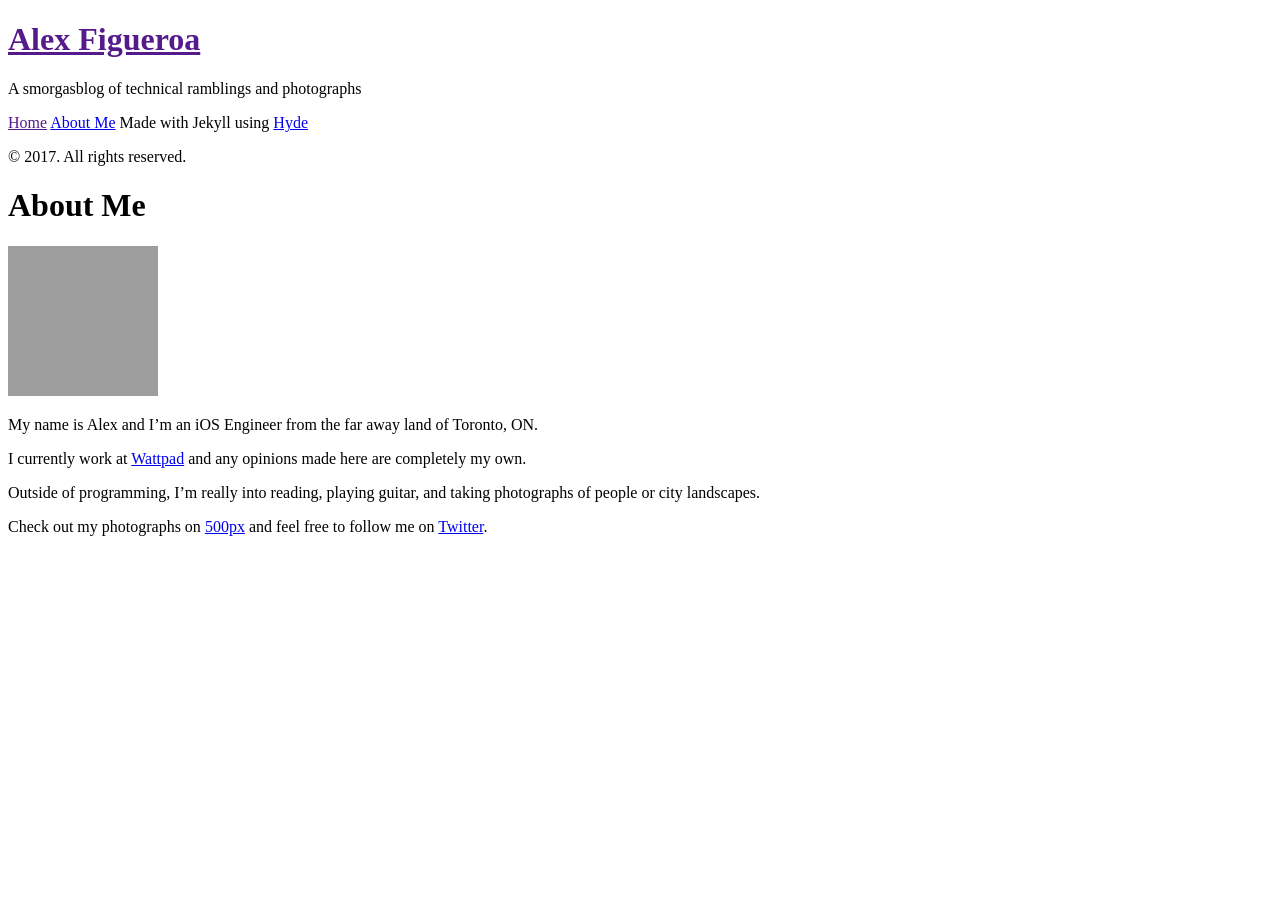
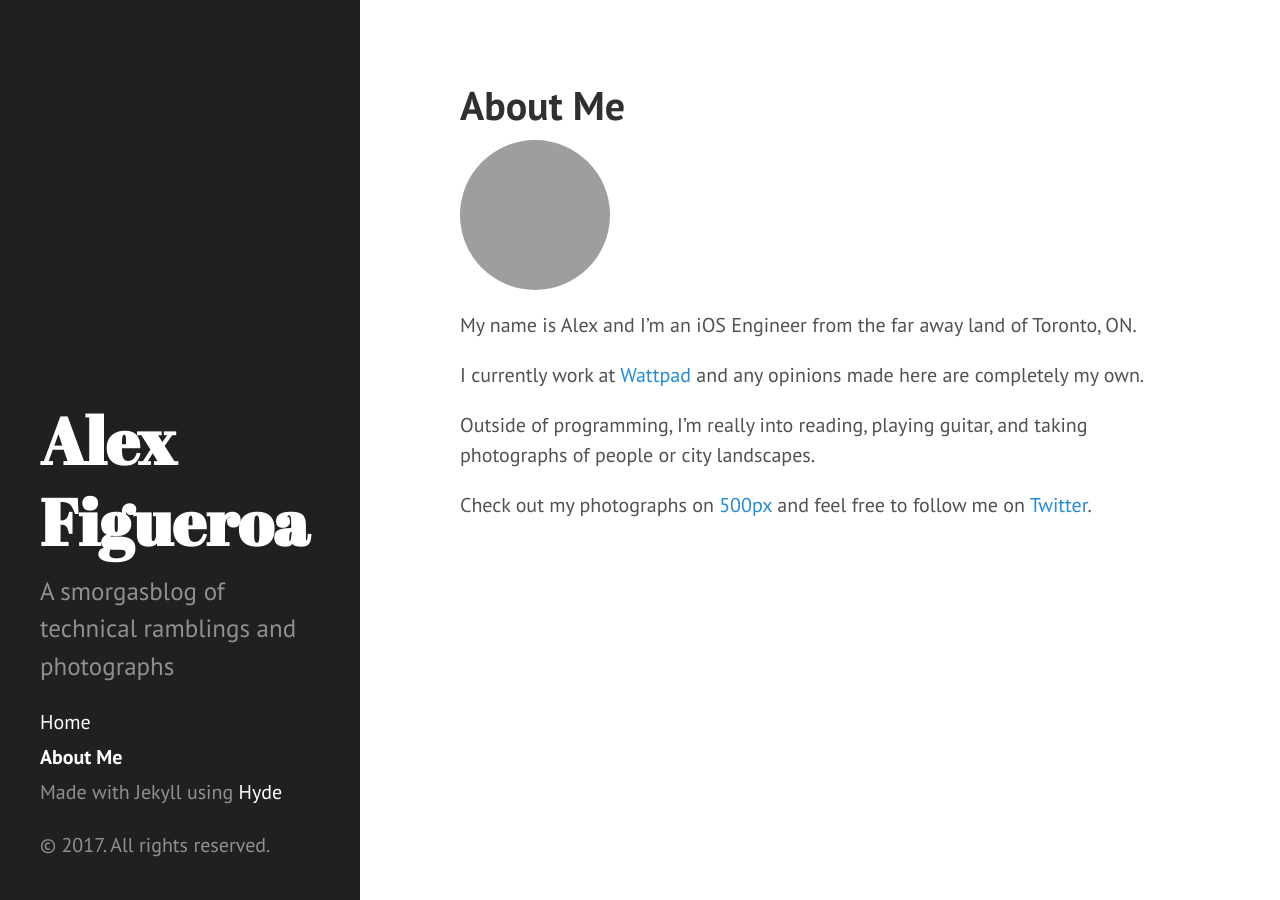
Before and after one commit to ajfigueroa/ajfigueroa.github.io, a Jekyll site: the page built from about.md, in a window 1280 px wide. Built offline with Jekyll 4.4.1, drawn with Linux system fonts in a browser that asks for light colours; Markdown is read by kramdown in place of the engine named in the settings; grey boxes are pictures that could not be loaded.

Commit message:
[15] Fix baseurl CSS issue (#16)

```diff
--- a/_includes/head.html
+++ b/_includes/head.html
@@ -15,16 +15,13 @@
   </title>
 
   <!-- CSS -->
-  <link rel="stylesheet" href="{{ site.baseurl }}public/css/poole.css">
-  <link rel="stylesheet" href="{{ site.baseurl }}public/css/syntax.css">
-  <link rel="stylesheet" href="{{ site.baseurl }}public/css/hyde.css">
-  <link rel="stylesheet" href="{{ site.baseurl }}public/css/about.css">
+  <link rel="stylesheet" href="{{ '/' | relative_url  }}public/css/poole.css">
+  <link rel="stylesheet" href="{{ '/' | relative_url  }}public/css/syntax.css">
+  <link rel="stylesheet" href="{{ '/' | relative_url  }}public/css/hyde.css">
+  <link rel="stylesheet" href="{{ '/' | relative_url  }}public/css/about.css">
   <link rel="stylesheet" href="http://fonts.googleapis.com/css?family=PT+Sans:400,400italic,700|Abril+Fatface">
 
   <!-- Icons -->
-  <link rel="apple-touch-icon-precomposed" sizes="144x144" href="{{ site.baseurl }}public/apple-touch-icon-144-precomposed.png">
-                                 <link rel="shortcut icon" href="{{ site.baseurl }}public/favicon.ico">
-
-  <!-- RSS -->
-  <link rel="alternate" type="application/rss+xml" title="RSS" href="/atom.xml">
+  <link rel="apple-touch-icon-precomposed" sizes="144x144" href="{{ '/' | relative_url  }}public/apple-touch-icon-144-precomposed.png">
+                                 <link rel="shortcut icon" href="{{ '/' | relative_url  }}public/favicon.ico">
 </head>
```
